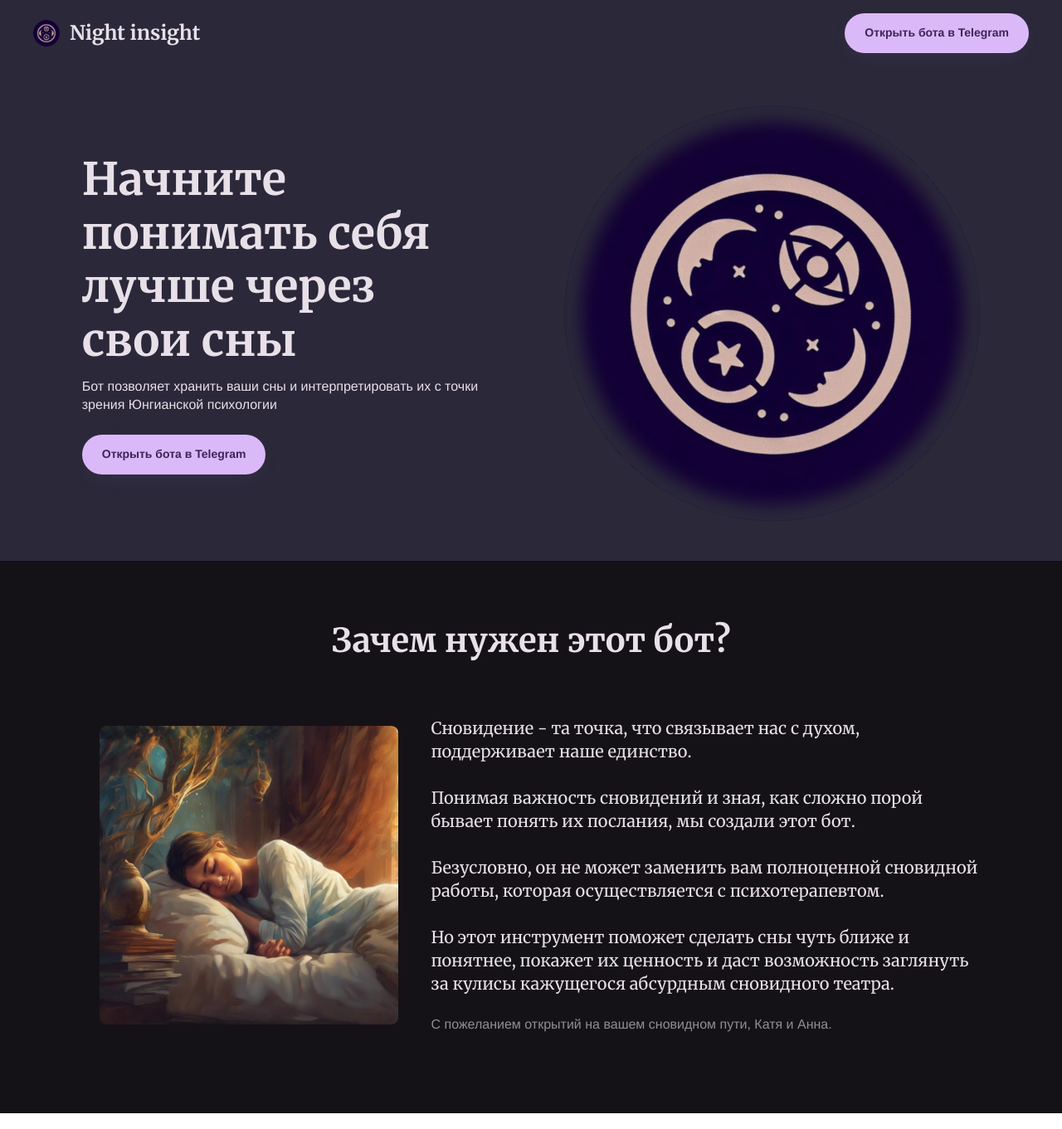
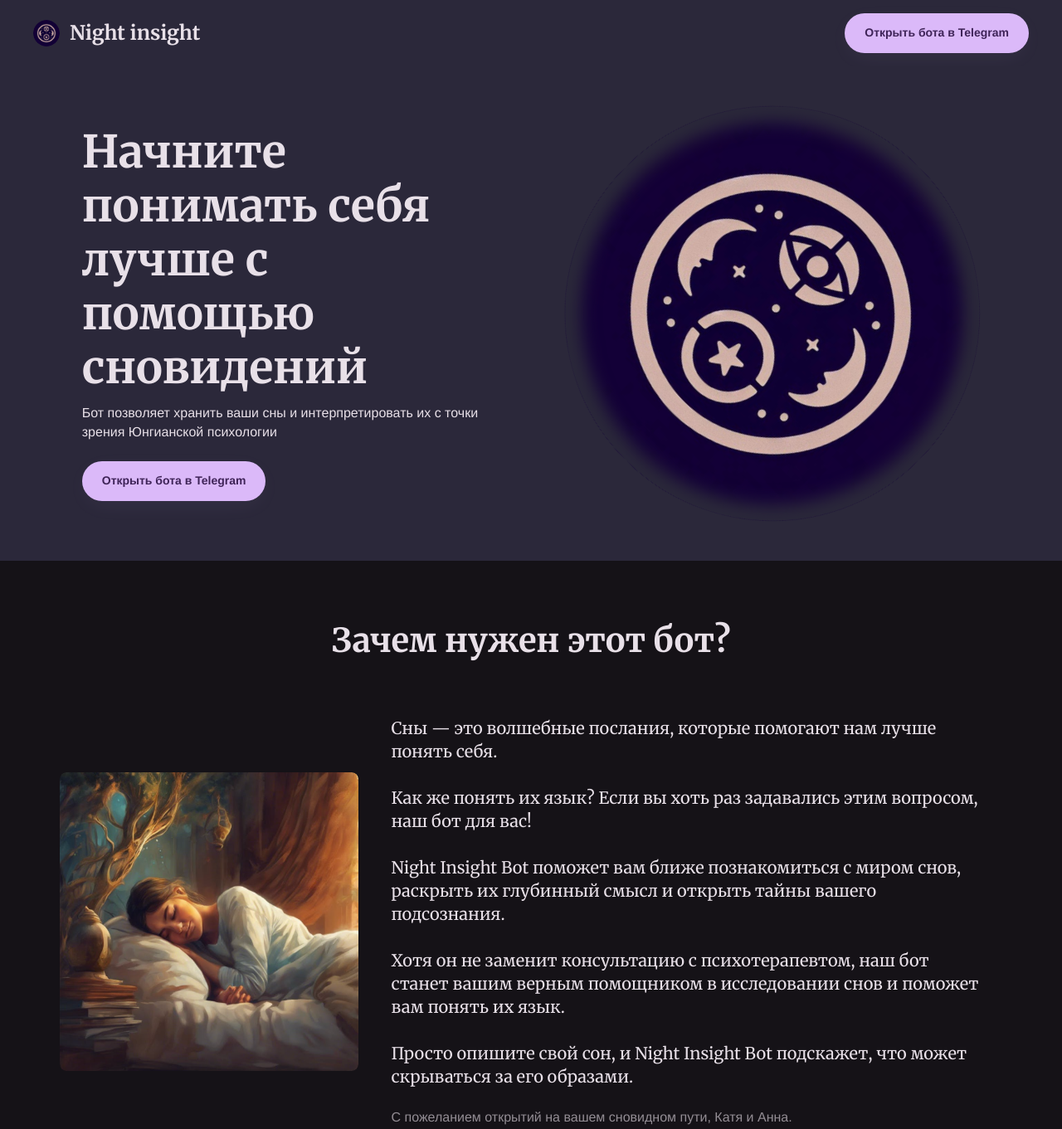
Before and after one commit to cakeinpanic/night-insight-site, a plain HTML site: page index.html in a window 1280 px wide. Shown: the whole page at 83% size. Drawn offline with Linux system fonts and the light colour scheme.

Commit message:
improve site

```diff
--- a/index.html
+++ b/index.html
@@ -261,7 +261,7 @@
             </div>
 
             <div
-              class="bubble-element Group baTaHaBaK bubble-r-container flex row"
+              class="no-mobile bubble-element Group baTaHaBaK bubble-r-container flex row"
               style="
                 overflow: visible;
                 justify-content: flex-end;
@@ -331,7 +331,7 @@
           "
         >
           <div
-            class="bubble-element Group baTaHaBn bubble-r-container flex row"
+            class="big-container bubble-element Group baTaHaBn bubble-r-container flex row"
             style="
               overflow: visible;
               justify-content: space-around;
@@ -399,7 +399,7 @@
                 аналищ
               </h5>
               <h1
-                class="bubble-element Text baTaHaBb"
+                class="big-title bubble-element Text baTaHaBb"
                 style="
 
                   overflow: visible;
@@ -422,7 +422,7 @@
                   z-index: 3;
                 "
               >
-               Начните понимать себя лучше через свои сны
+              Начните понимать себя лучше с помощью сновидений
               </h1>
               <div
                 class="bubble-element Text baTaHaBaV"
@@ -1002,31 +1002,7 @@
                 z-index: 4;
               "
             >
-              <button
-                class="bubble-element materialicons-Materialicon"
-                style="
-                  align-self: center;
-                  min-width: 32px;
-                  max-width: 32px;
-                  order: 2;
-                  min-height: 32px;
-                  max-height: 32px;
-                  width: 32px;
-                  flex-grow: 1;
-                  height: 32px;
-                  margin: 0px;
-                  z-index: 5;
-                  padding: 0px;
-                  text-align: center;
-                  background: none;
-                  border: none;
-                  cursor: inherit;
-                  color: var(--color_bTGzr_default);
-                  border-radius: 4px;
-                "
-              >
 
-              </button>
               <div
                 class="bubble-element Group baTaHaEi bubble-r-container flex row"
                 style="
@@ -1055,8 +1031,8 @@
                     min-width: 0px;
                     max-width: 360px;
                     order: 1;
-                    width: 0px;
-                    flex-grow: 1;
+
+                    width: 100%;
                     height: max-content;
                     margin: 0px;
                     z-index: 6;
@@ -1143,12 +1119,16 @@
                         z-index: 2;
                       "
                     >
+                    Сны — это волшебные послания, которые помогают нам лучше понять себя.
+<br/><br/>
+                    Как же понять их язык? Если вы хоть раз задавались этим вопросом, наш бот для вас!
 
-Сновидение -  та точка, что связывает нас с духом, поддерживает наше единство.
-<br/><br/>
-Понимая важность сновидений и зная, как сложно порой бывает понять их послания, мы создали этот бот. <br><br/>
-Безусловно, он не может заменить вам полноценной сновидной работы, которая осуществляется с психотерапевтом.
-<br><br/>Но этот инструмент поможет сделать сны чуть ближе и понятнее, покажет их ценность и даст возможность заглянуть за кулисы кажущегося абсурдным сновидного театра.
+                    <br/><br/>
+                    Night Insight Bot поможет вам ближе познакомиться с миром снов, раскрыть их глубинный смысл и открыть тайны вашего подсознания.
+                    <br/><br/>
+                    Хотя он не заменит консультацию с психотерапевтом, наш бот станет вашим верным помощником в исследовании снов и поможет вам понять их язык.
+                    <br/><br/>
+                    Просто опишите свой сон, и Night Insight Bot подскажет, что может скрываться за его образами.
 
 
 
```
Also changed, not shown: index.css.
